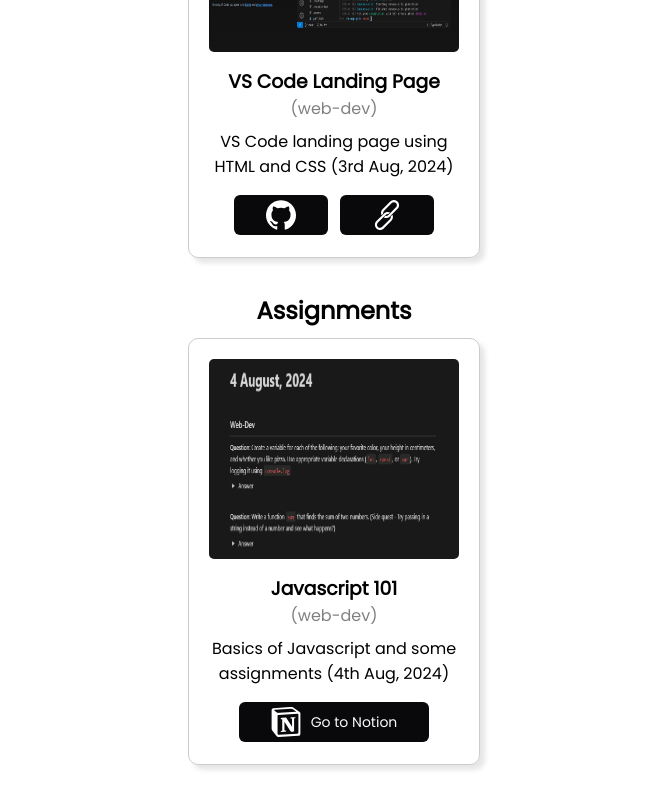
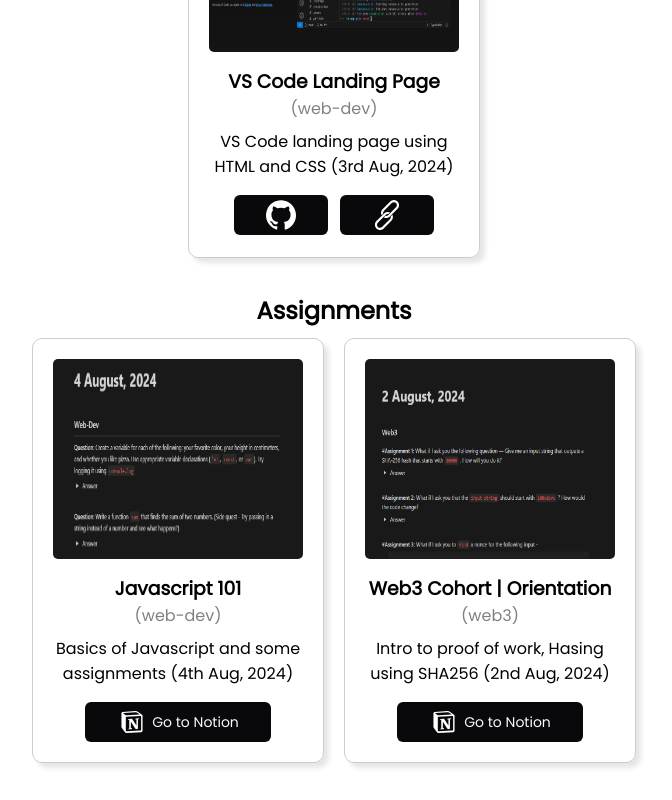
Before and after one commit to rudraa19/kirat-cohort-projects, a React (Vite) app: page / in a window 1280 px wide. Shown: the part 300-1100 px from the top of the page, without its empty margins (306-978 px from the left). Built offline with nearby package versions, Linux system fonts and the light colour scheme.

Commit message:
chore: update NotionCard.jsx

```diff
--- a/src/NotionData.jsx
+++ b/src/NotionData.jsx
@@ -7,6 +7,14 @@
       desc: 'Basics of Javascript and some assignments (4th Aug, 2024)',
       link: 'https://band-feverfew-55d.notion.site/4-August-2024-0e798f1a1e604080a905849c88dd0024',
     },
+    {
+      id: 2,
+      title: 'Web3 Cohort | Orientation',
+      category: 'web3',
+      img: './images/assignment-1-web3.png',
+      desc: 'Intro to proof of work, Hasing using SHA256 (2nd Aug, 2024)',
+      link: 'https://band-feverfew-55d.notion.site/2-August-2024-398895ce90024a8baf419acbcbcc154d',
+    },
   ];
 
   export default assignments;
--- a/src/components/NotionCard.jsx
+++ b/src/components/NotionCard.jsx
@@ -12,10 +12,10 @@
                 <div style={{width: '200px', display: 'flex', justifyContent: 'center'}}>
                     <a href={link} target="_blank" rel="noopener noreferrer">
                         <button className="button">
-                            <svg id="Layer_1" data-name="Layer 1" xmlns="http://www.w3.org/2000/svg" viewBox="0 0 122.88 128.1" width="30" height="30">
+                            <svg id="Layer_1" data-name="Layer 1" xmlns="http://www.w3.org/2000/svg" viewBox="0 0 122.88 128.1" width="30" height="22">
                                 <path d="M21.19,22.46c4,3.23,5.48,3,13,2.49l70.53-4.24c1.5,0,.25-1.49-.25-1.74L92.72,10.5a14.08,14.08,0,0,0-11-3.23l-68.29,5c-2.49.24-3,1.49-2,2.49l9.73,7.72ZM25.42,38.9v74.21c0,4,2,5.48,6.48,5.23l77.52-4.48c4.49-.25,5-3,5-6.23V33.91c0-3.23-1.25-5-4-4.73l-81,4.73c-3,.25-4,1.75-4,5Zm76.53,4c.49,2.24,0,4.48-2.25,4.73L96,48.36v54.79c-3.24,1.74-6.23,2.73-8.72,2.73-4,0-5-1.24-8-5L54.83,62.55V99.66l7.73,1.74s0,4.48-6.23,4.48l-17.2,1c-.5-1,0-3.48,1.75-4l4.48-1.25V52.59l-6.23-.5a4.66,4.66,0,0,1,4.24-5.73l18.44-1.24L87.24,84V49.6l-6.48-.74a4.21,4.21,0,0,1,4-5l17.21-1ZM7.72,5.52l71-5.23C87.49-.46,89.73.05,95.21,4L117.89,20c3.74,2.74,5,3.48,5,6.47v87.42c0,5.47-2,8.71-9,9.21l-82.5,5c-5.24.25-7.73-.5-10.47-4L4.24,102.4c-3-4-4.24-7-4.24-10.46V14.24C0,9.76,2,6,7.72,5.52Z" fill="#ffffff"/>
                             </svg>
-                            <p style={{paddingLeft: 10}}>Go to Notion</p>
+                            <p style={{paddingLeft: 5}}>Go to Notion</p>
                         </button>
                     </a>
                 </div>
```
Also changed, not shown: public/images/assignment-1-web3.png (added).
